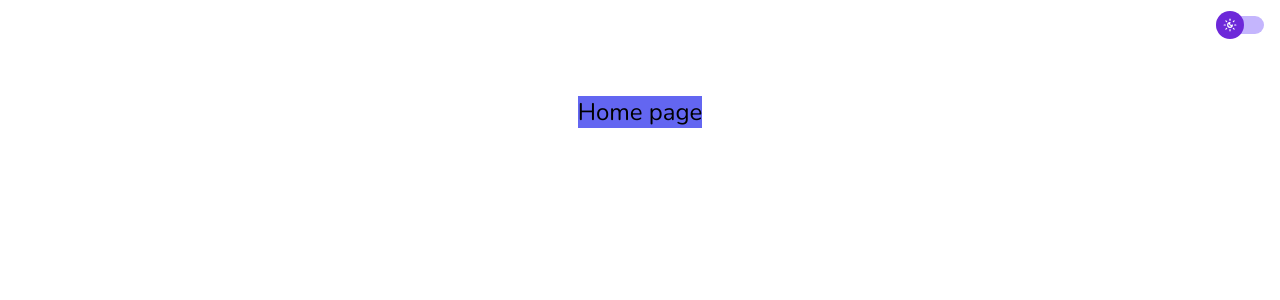
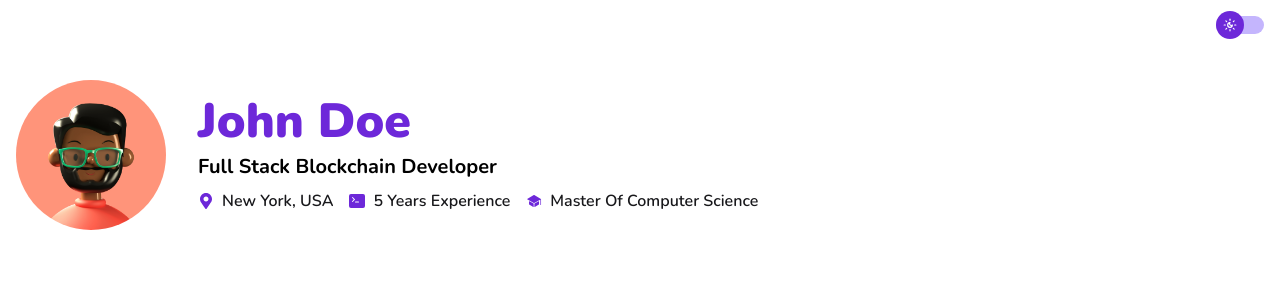
Before and after one commit to Yash-verma18/YashVermaPortfolio, a Next.js app: page / in a window 1280 px wide. Shown: the top 300 px of the page. Built offline with nearby package versions, Linux system fonts and the light colour scheme.

Commit message:
Header Component

```diff
--- a/app/about/page.js
+++ /dev/null
@@ -1,6 +0,0 @@
-const page = () => {
-  console.log("hello about page");
-  return <h1>Hello about page</h1>;
-};
-
-export default page;
--- a/app/contact/page.js
+++ /dev/null
@@ -1,5 +0,0 @@
-const page = () => {
-  return <h1>Hello Contact page</h1>;
-};
-
-export default page;
--- a/app/dashboard/user/page.js
+++ /dev/null
@@ -1,5 +0,0 @@
-const page = () => {
-  return <h1>Hello User page</h1>;
-};
-
-export default page;
--- a/app/page.js
+++ b/app/page.js
@@ -1,15 +1,11 @@
-"use client";
-
-import { useState } from "react";
+import Header from "@/components/Header";
 
 export default function Home() {
-  const [state, setState] = useState("hello");
-
   return (
-    <main className="flex min-h-sc reen flex-col items-center justify-between p-24">
-      <h1 className="bg-red-500 text-2xl sm:bg-green-500 md:bg-orange-500 lg:bg-rose-500  xl:bg-indigo-500">
-        Home page
-      </h1>
+    <main className="max-w-screen-xl w-full mx-auto px-4 ">
+      <div className="mt-20">
+        <Header />
+      </div>
     </main>
   );
 }
--- /dev/null
+++ b/components/Header.js
@@ -0,0 +1,61 @@
+"use client";
+import Image from "next/image";
+import { FaMapMarkerAlt } from "react-icons/fa";
+import { BsTerminalFill } from "react-icons/bs";
+import { IoIosSchool } from "react-icons/io";
+
+import data from "../data/header";
+import HeaderInfo from "./HeaderInfo";
+const Header = () => {
+  const { image, name, jobTitle, experience, education, address } = data;
+  return (
+    <header className="flex flex-wrap md:flex-row flex-col items-center gap-y-9 gap-x-8 pb-7">
+      <div className="w-[200px] md:w-[150px] h-[200px] md:h-[150px] relative rounded-full overflow-hidden">
+        <Image
+          src={image}
+          fill
+          alt="profile image"
+          className=" w-full h-full object-cover hover:scale-125 hover:rotate-12 transition-all duration-500"
+        />
+      </div>
+      <div className="flex-1">
+        <h1 className="text-4xl md:text-5xl font-black capitalize text-violet-700  dark:text-white ">
+          {name}
+        </h1>
+        <h3 className="mt-2 text-lg md:text-xl  font-semibold md:font-bold capitalize dark:text-zinc-400">
+          {jobTitle}
+        </h3>
+        <div className="flex flex-wrap items-center gap-y-1 gap-x-4 mt-2">
+          <HeaderInfo
+            Icon={
+              <FaMapMarkerAlt
+                className="text-violet-700 dark:text-zinc-400"
+                size={16}
+              />
+            }
+            title={address}
+          />
+          <HeaderInfo
+            Icon={
+              <BsTerminalFill
+                className="text-violet-700 dark:text-zinc-400"
+                size={16}
+              />
+            }
+            title={experience}
+          />
+          <HeaderInfo
+            Icon={
+              <IoIosSchool
+                className="text-violet-700 dark:text-zinc-400"
+                size={16}
+              />
+            }
+            title={education}
+          />
+        </div>
+      </div>
+    </header>
+  );
+};
+export default Header;
--- /dev/null
+++ b/components/HeaderInfo.js
@@ -0,0 +1,11 @@
+const HeaderInfo = ({ Icon, title }) => {
+  return (
+    <div className="flex items-center space-x-2">
+      {Icon}
+      <span className="capitalize text-sm md:text-base font-semibold text-zinc-900 dark:text-zinc-400">
+        {title}
+      </span>
+    </div>
+  );
+};
+export default HeaderInfo;
--- /dev/null
+++ b/data/header.js
@@ -0,0 +1,10 @@
+const data = {
+  image: "/images/profile.png",
+  name: "John Doe",
+  jobTitle: "full stack blockchain developer",
+  address: "New York, USA",
+  experience: "5 years experience",
+  education: "Master of Computer Science",
+};
+
+export default data;
--- a/tailwind.config.js
+++ b/tailwind.config.js
@@ -1,5 +1,6 @@
 /** @type {import('tailwindcss').Config} */
 module.exports = {
+  darkMode: "class",
   content: [
     "./pages/**/*.{js,ts,jsx,tsx,mdx}",
     "./components/**/*.{js,ts,jsx,tsx,mdx}",
```
Also changed, not shown: app/layout.js (+18 -0 lines), public/images/profile.png (added).
